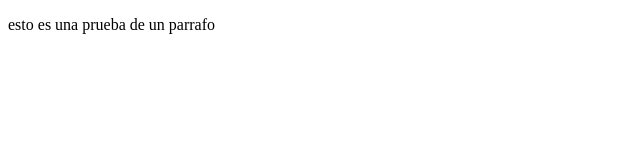
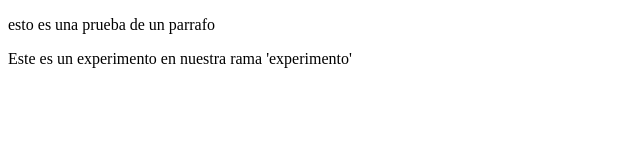
Before and after one commit to Byron94gt/prueba, a plain HTML site: page index.html in a window 1280 px wide. Shown: the whole page, without its empty margins (0-640 px from the left). Drawn offline with Linux system fonts and the light colour scheme.

Commit message:
esto es un eperimento en la rama experimento

```diff
--- a/index.html
+++ b/index.html
@@ -2,7 +2,7 @@
 <html lang="en">
 <head>
 	<meta charset="UTF-8">
-	<title>Prueba para un repositorio git</title>
+	<title>Experimento</title>
 	<div class="div">
 		<p>
 			esto es una prueba de un parrafo
@@ -10,6 +10,6 @@
 	</div>
 </head>
 <body>
-
+<footer>Este es un experimento en nuestra rama 'experimento'</footer>
 </body>
 </html>
```
